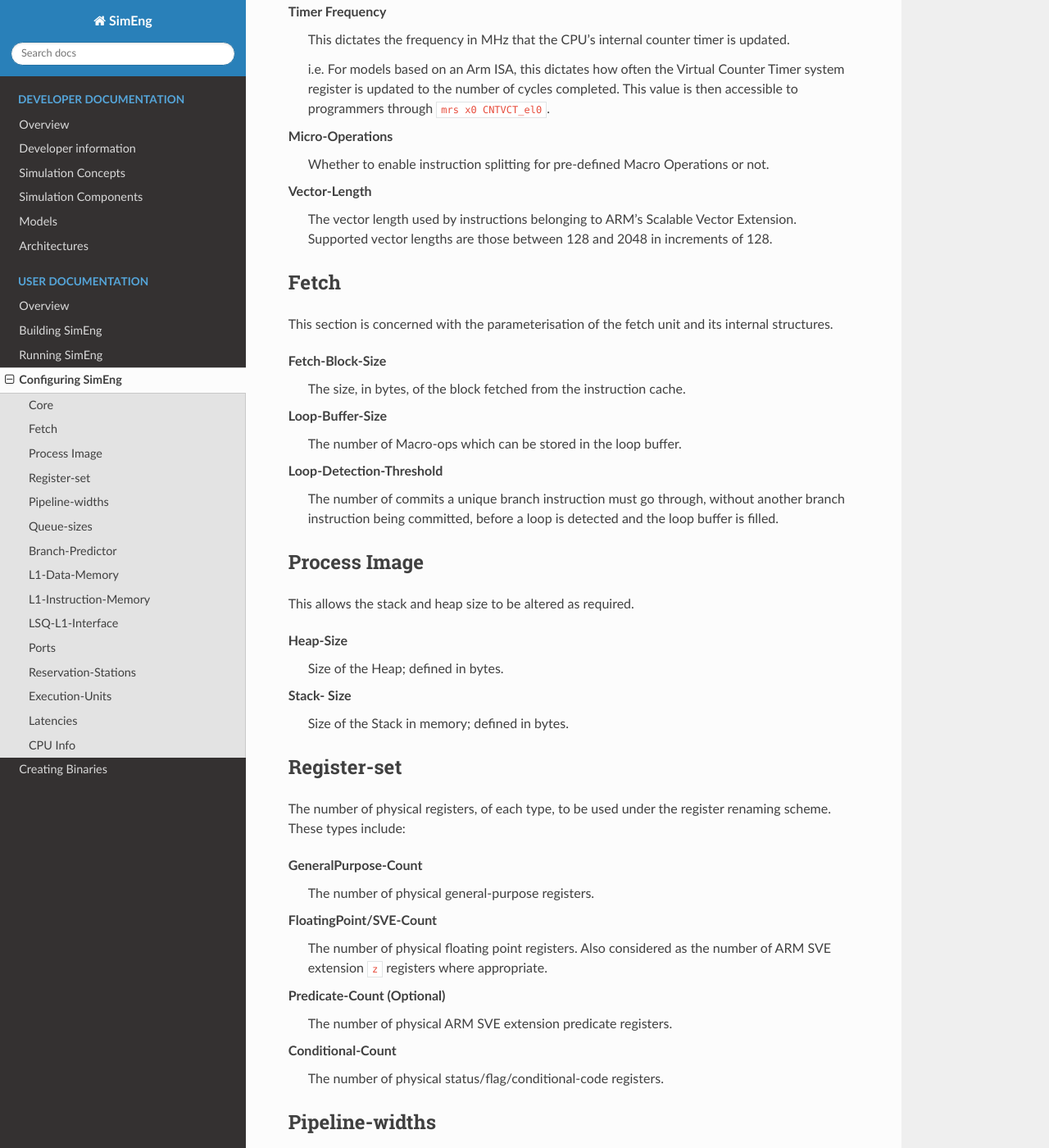
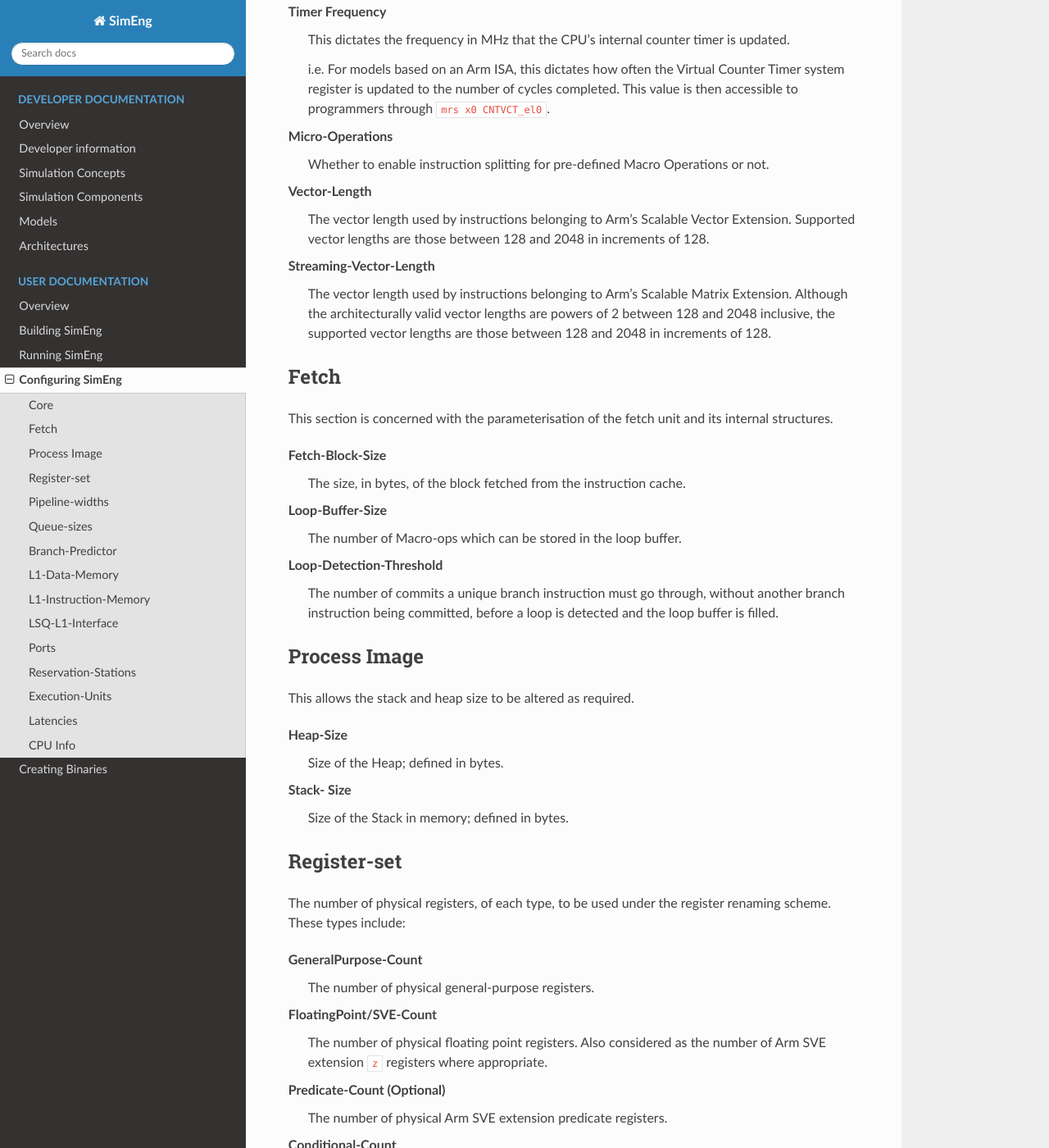
Before and after one commit to UoB-HPC/SimEng, a Sphinx documentation site: the page built from docs/sphinx/user/configuring_simeng.rst, in a window 1280 px wide and 1400 px high, scrolled down 1141 px. Shown: the whole window at 82% size. Built offline with Sphinx 7.4.7 and the Read the Docs theme 2.0.0, drawn with Linux system fonts in a browser that asks for light colours; pages that are not in the unit, such as notebooks, are missing from menus; some of the changed text lies outside the part shown.

```diff
--- a/docs/sphinx/index.rst
+++ b/docs/sphinx/index.rst
@@ -40,7 +40,7 @@ SimEng places an emphasis on performance and ease of use, whilst maintaining a c
 Features
 --------
 
-Currently, SimEng targets the Armv9.2-a+SVE ISA with the ability to model up to out-of-order, superscalar, single-core processors, and to emulate a subset of Linux system-calls. It supports statically compiled C and Fortran binaries that run on real hardware, with additional support for single-threaded OpenMP binaries too. SimEng currently models memory as an infinite L1 cache, i.e. it assumes that all loads and stores hit the L1 cache; a future release will add a proper memory hierarchy model (see the discussion about SST below).
+Currently, SimEng targets the Armv9.2-a ISA with support for the SVE, SVE2, and SME extensions. SimEng has the ability to model up to out-of-order, superscalar, single-core processors, and to emulate a subset of Linux system-calls. It supports statically compiled C and Fortran binaries that run on real hardware, with additional support for single-threaded OpenMP binaries too. SimEng currently models memory as an infinite L1 cache, i.e. it assumes that all loads and stores hit the L1 cache; a future release will add a proper memory hierarchy model (see the discussion about SST below).
 
 The main component provided by the simulator is a discrete processor core model, shown in diagrammatic form below.  This model accepts a clock signal and supports a memory access interface. A single YAML format configuration file can be passed to the simulation to specify models of existing microarchitectures, such as Marvell's ThunderX2 or Fujitsu's A64fx, or to model hypothetical core designs.
 
--- a/docs/sphinx/user/building_simeng.rst
+++ b/docs/sphinx/user/building_simeng.rst
@@ -39,7 +39,7 @@ With this configuration, the build files will be generated in a directory called
                 More information about the LLVM_DIR value can be found `here <https://llvm.org/docs/CMake.html#embedding-llvm-in-your-project>`_.
 
         .. Note::
-                LLVM versions greater than 12 or less than 9 are not supported. We'd recommend using LLVM 12 where possible.
+                LLVM versions greater than 14.1 or less than 9 are not supported. We'd recommend using LLVM 14.0.5 where possible.
 
         b. Two additional flags are available when building SimEng. Firstly is ``-DSIMENG_SANITIZE={ON, OFF}`` which adds a selection of sanitisation compilation flags (primarily used during the development of the framework). Secondly is ``-SIMENG_OPTIMIZE={ON, OFF}`` which attempts to optimise the framework's compilation for the host machine through a set of compiler flags and options.
 
--- a/docs/sphinx/user/configuring_simeng.rst
+++ b/docs/sphinx/user/configuring_simeng.rst
@@ -42,7 +42,10 @@ Micro-Operations
     Whether to enable instruction splitting for pre-defined Macro Operations or not.
 
 Vector-Length
-    The vector length used by instructions belonging to ARM's Scalable Vector Extension. Supported vector lengths are those between 128 and 2048 in increments of 128.
+    The vector length used by instructions belonging to Arm's Scalable Vector Extension. Supported vector lengths are those between 128 and 2048 in increments of 128.
+
+Streaming-Vector-Length
+    The vector length used by instructions belonging to Arm's Scalable Matrix Extension. Although the architecturally valid vector lengths are powers of 2 between 128 and 2048 inclusive, the supported vector lengths are those between 128 and 2048 in increments of 128.
 
 Fetch
 -----
@@ -78,13 +81,16 @@ GeneralPurpose-Count
     The number of physical general-purpose registers.
 
 FloatingPoint/SVE-Count
-    The number of physical floating point registers. Also considered as the number of ARM SVE extension ``z`` registers where appropriate.
+    The number of physical floating point registers. Also considered as the number of Arm SVE extension ``z`` registers where appropriate.
 
 Predicate-Count (Optional)
-    The number of physical ARM SVE extension predicate registers.
+    The number of physical Arm SVE extension predicate registers.
 
 Conditional-Count
     The number of physical status/flag/conditional-code registers.
+
+MatrixRow-Count
+    The number of physical rows for SME's ``za`` register. SimEng's implementation of the ``za`` matrix register treats each row as a vector register. Having the MatrixRow-Count equal to the Streaming-Vector-Length/8 will yield a single physical ``za`` register. As such, the MatrixRow-Count must be a minimum of Streaming-Vector-Length/8.
 
 Pipeline-widths
 ---------------
```
Also changed, not shown: docs/sphinx/developer/arch/supported/aarch64.rst (+17 -2 lines).
